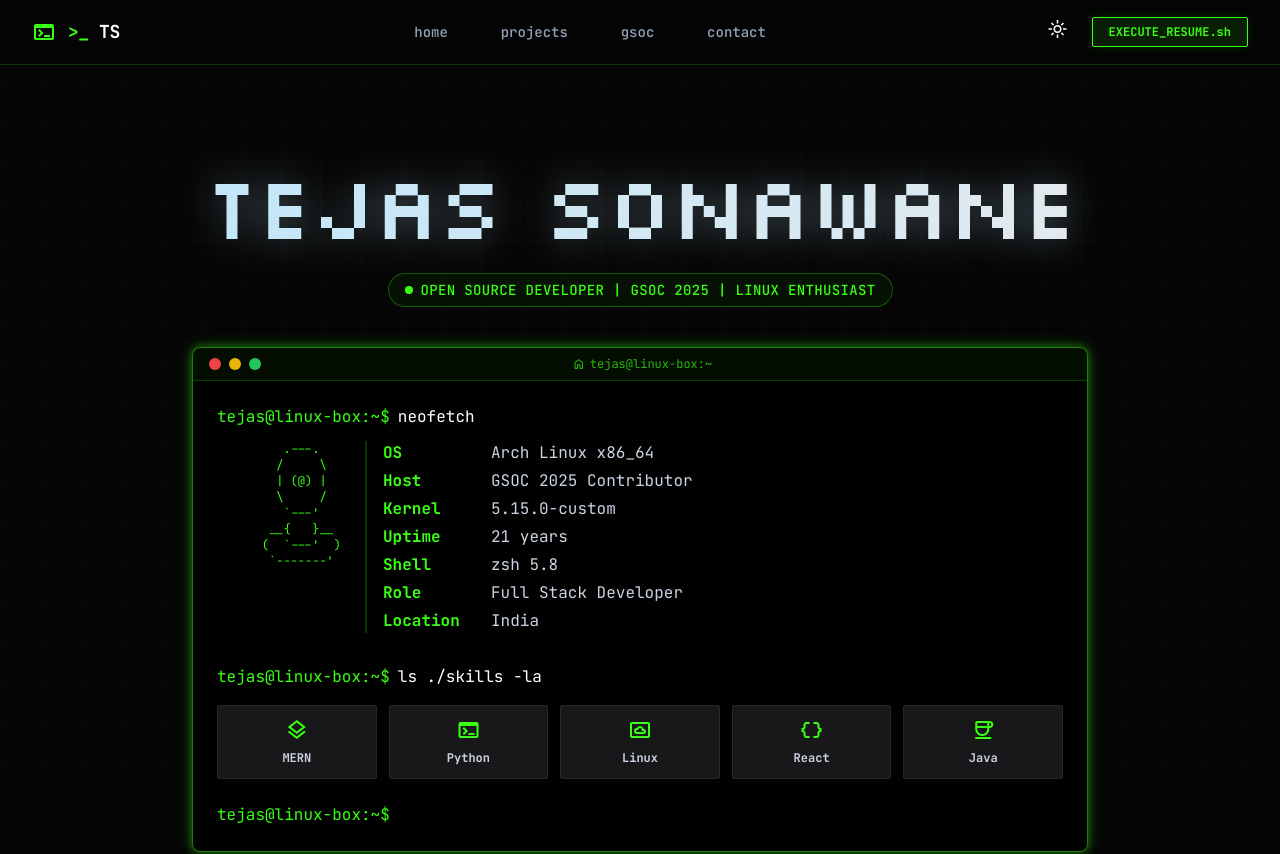
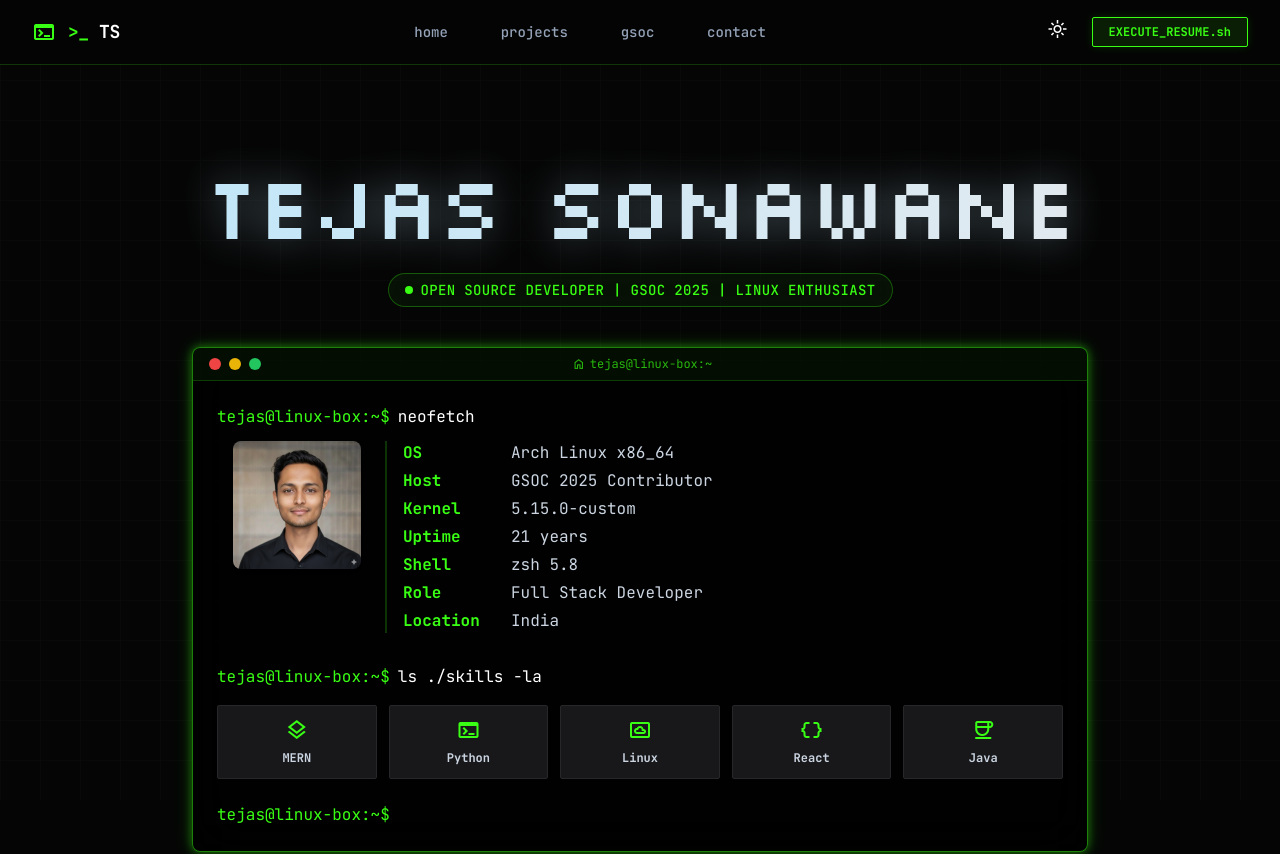
Before and after one commit to ts-31/tejas-portfolio, a Next.js app: page / in a window 1280 px wide. Shown: the top 854 px of the page. Built offline with nearby package versions, Linux system fonts and the light colour scheme; a web font is replaced by a local one.

Commit message:
feat: implement theme-based profile image switching

```diff
--- a/components/Terminal.tsx
+++ b/components/Terminal.tsx
@@ -31,15 +31,21 @@ const Terminal: React.FC<TerminalProps> = ({ isDark }) => {
             </div>
 
             <div className="pl-0 md:pl-4 flex flex-col md:flex-row gap-6 pt-2">
-              <div className={`${isDark ? 'text-primary' : 'text-primary-dark font-bold'} hidden sm:block whitespace-pre text-[10px] leading-[10px] md:text-xs`}>
-{`       .---.
-      /     \\
-      | (@) |
-      \\     /
-       \`---'
-     __{   }__
-    (  \`---'  )
-     \`-------'`}
+              <div className="hidden sm:block">
+                <div className="relative w-32 h-32">
+                  <img
+                    src="/img1.png"
+                    alt="Profile"
+                    className={`absolute inset-0 w-full h-full rounded-lg object-cover shadow-md transition-all duration-500 ease-in-out transform ${isDark ? 'opacity-100 scale-100' : 'opacity-0 scale-95'
+                      }`}
+                  />
+                  <img
+                    src="/img2.png"
+                    alt="Profile"
+                    className={`absolute inset-0 w-full h-full rounded-lg object-cover shadow-md transition-all duration-500 ease-in-out transform ${!isDark ? 'opacity-100 scale-100' : 'opacity-0 scale-95'
+                      }`}
+                  />
+                </div>
               </div>
 
               <div className={`border-l-0 md:border-l-2 border-primary/20 pl-0 md:pl-4 ${isDark ? 'text-slate-300' : 'text-text-muted-light'}`}>
```
Also changed, not shown: public/img1.png (added), public/img2.png (added). Lines whose indentation alone changed are shown as unchanged.
